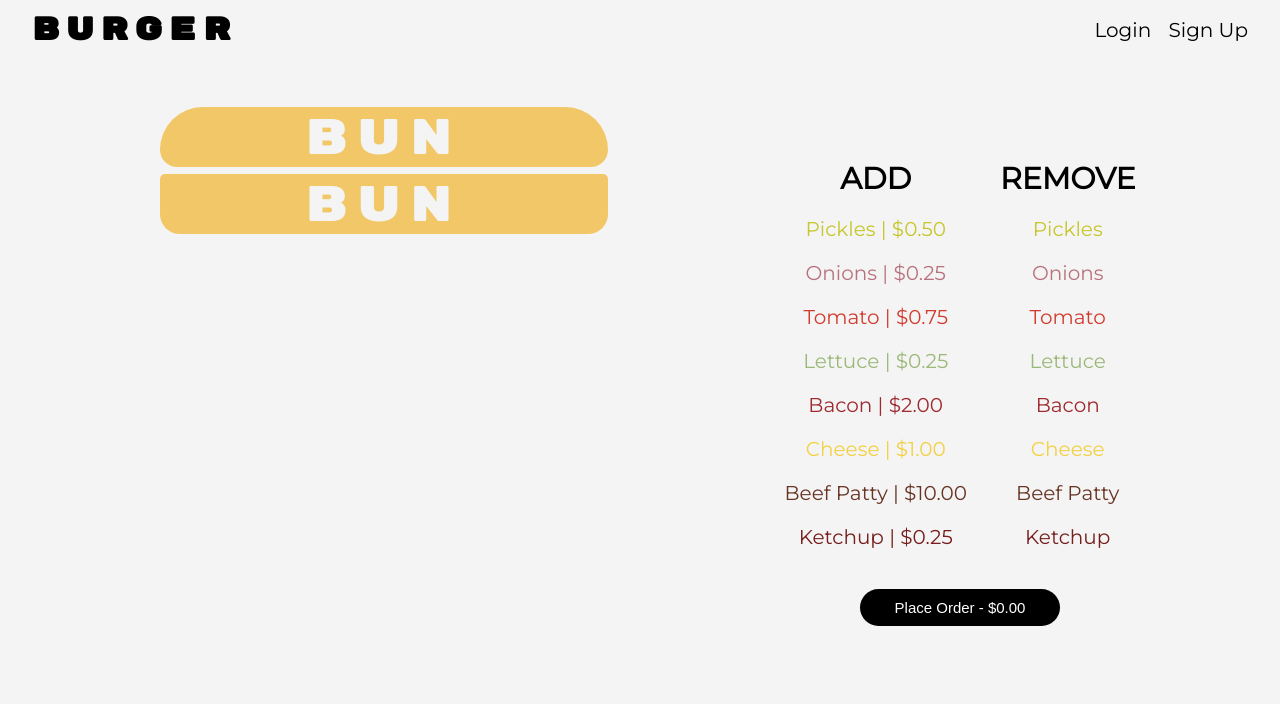
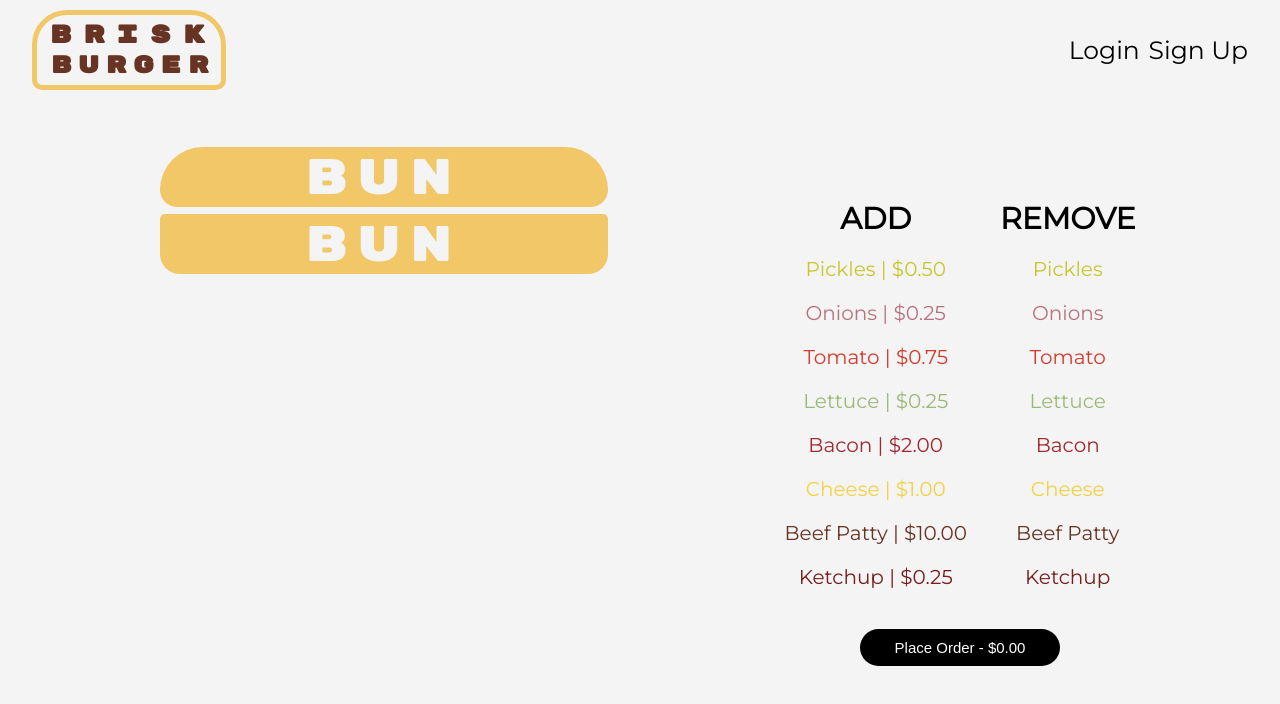
Before and after one commit to iamkevn/Burger, a plain HTML site: page index.html in a window 1280 px wide. Drawn offline with Linux system fonts and the light colour scheme; no server answers; a web font is replaced by a local one.

Commit message:
updated the logo

```diff
--- a/db.json
+++ b/db.json
@@ -58,12 +58,16 @@
       "id": 1,
       "username": "kevnrod",
       "ingrediants": [
+        "pickles",
+        "onions",
+        "tomato",
+        "lettuce",
         "bacon",
         "cheese",
         "beef patty",
         "ketchup"
       ],
-      "total": 13.25
+      "total": 15
     }
   ]
 }
--- a/index.html
+++ b/index.html
@@ -1,23 +1,28 @@
 <!DOCTYPE html>
 <html lang="en">
+
 <head>
   <meta charset="UTF-8" />
   <meta name="viewport" content="width=device-width, initial-scale=1.0" />
   <link rel="stylesheet" href="styles.css" />
   <link
     href="https://fonts.googleapis.com/css2?family=Black+Han+Sans&family=Bubbler+One&family=Jua&family=Rubik+Mono+One&display=swap"
-      rel="stylesheet"
-    />
+    rel="stylesheet" />
   <link
     href="https://fonts.googleapis.com/css2?family=Allerta+Stencil&family=Belleza&family=Gayathri:wght@700&family=Michroma&family=Montserrat&family=Wendy+One&display=swap"
-      rel="stylesheet"
-    />
+    rel="stylesheet" />
   <script type="text/javascript" src="index.js" defer></script>
   <title>Document</title>
 </head>
+
+<!-- json-server db.json -->
+
 <body>
   <header>
-      <h1>BURGER</h1>
+    <div class="heading">
+      <h1>BRISK</h1>
+      <h2>BURGER</h2>
+    </div>
     <nav>
       <div>Login</div>
       <div>Sign Up</div>
@@ -67,4 +72,5 @@
     </div>
   </main>
 </body>
+
 </html>
--- a/styles.css
+++ b/styles.css
@@ -19,17 +19,38 @@ header {
   justify-content: space-between;
   align-items: center;
 }
+
+.heading {
+  display: flex;
+  flex-direction: column;
+  justify-content: center;
+  align-items: center;
+  padding: .5rem;
+  padding-left: 1.3rem;
+  border: .5rem solid black;
+  border-radius: 3.5rem 3.5rem 1rem 1rem;
+  border-color: #f1c768;
+}
+
 h1 {
   font-family: 'Rubik Mono One', sans-serif;
+  letter-spacing: 1.2rem;
+  color: #673323;
+  font-size: 2.5rem;
+}
+h2 {
+  font-family: 'Rubik Mono One', sans-serif;
   letter-spacing: 0.7rem;
+  font-size: 2.4rem;
+  color: #673323;
 }
 
 nav {
   display: flex;
   justify-content: space-between;
-  width: 12vw;
+  width: 14vw;
   font-family: 'Montserrat', sans-serif;
-  font-size: 2rem;
+  font-size: 2.5rem;
 }
 
 main {
```
Lines whose indentation alone changed are shown as unchanged.
